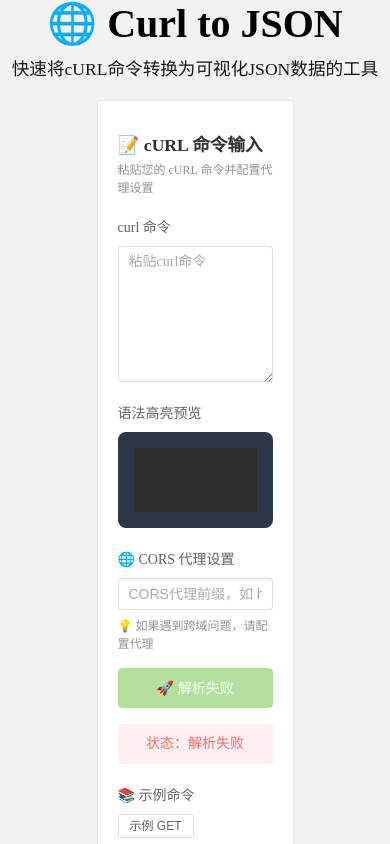
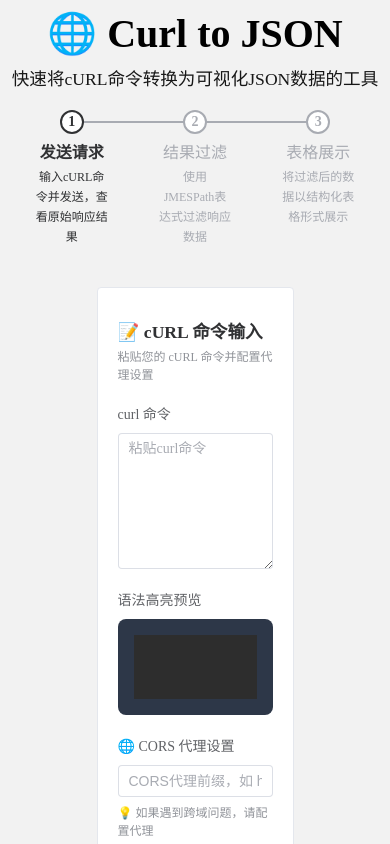
Before and after one commit to ApeAssistant/curl2json-demo, a Vue app: page / in a window 390 px wide. Shown: the top 844 px of the page. Built offline with nearby package versions, Linux system fonts and the light colour scheme.

Commit message:
feat: 重构UI为步骤式展示，优化响应式布局

```diff
--- a/src/App.vue
+++ b/src/App.vue
@@ -1,28 +1,57 @@
 <template>
-  <div>
+  <div class="app-container">
     <div style="text-align: center;margin-bottom: 20px">
       <h1 style="font-size:2.5rem;font-weight:700;margin:0">🌐 Curl to JSON</h1>
       <p style="font-size:1.1rem;margin:8px 0 0 0;opacity:.9">快速将cURL命令转换为可视化JSON数据的工具</p>
     </div>
+
+    <!-- 使用Element Plus的Steps组件 -->
+    <el-steps :active="currentStep - 1" finish-status="success" align-center style="margin-bottom: 40px">
+      <el-step v-for="(step, index) in steps" :key="index" :title="step.title" :description="step.description"></el-step>
+    </el-steps>
+
+    <!-- 步骤内容区域 -->
+    <div class="steps-content">
+      <!-- 步骤一：curl命令发送与结果展示 -->
+      <div v-if="currentStep >= 1" class="step-content">
         <CurlInput style="width: 50vw;margin: 0 auto" v-model="curlText" v-model:proxy="proxy" :valid="parseValid"
                    @send="onSend"/>
+        <transition name="fade">
+          <div v-if="hasData" style="margin-top: 20px">
             <el-divider></el-divider>
-    <FilterPanel v-model="expr" @clear="expr=''" style="margin-bottom: 20px"/>
             <div style="width: 70vw;margin:0 auto">
-      <el-row :gutter="12">
-        <el-col :span="12">
               <ResponseViewer :data="rawData" :error="error" :loading="loading" :nonJson="nonJson" :text="rawText"
                               :title="'原始响应'" :truncated="truncated" :exportable="hasData" :importable="true"
                               @export-json="exportJSON(false)" @import-json="onImportObject"/>
-        </el-col>
-        <el-col :span="12">
+            </div>
+          </div>
+        </transition>
+      </div>
+
+      <!-- 步骤二：结果过滤功能 -->
+      <div v-if="currentStep >= 2" class="step-content">
+        <transition name="fade">
+          <div style="margin-top: 20px">
+            <FilterPanel v-model="expr" @clear="expr=''" style="margin-bottom: 20px"/>
+            <el-divider></el-divider>
+            <div style="width: 70vw;margin:0 auto">
               <ResponseViewer :data="filtered" :title="'过滤结果'" :exportable="hasFiltered" :csvExportable="isArray"
                               @export-json="exportJSON(true)" @export-csv="exportCSV" @export-filtered-json="exportJSON(true)"/>
-        </el-col>
-      </el-row>
             </div>
+          </div>
+        </transition>
+      </div>
+
+      <!-- 步骤三：表格结构化展示 -->
+      <div v-if="currentStep >= 3" class="step-content">
+        <transition name="fade">
+          <div style="margin-top: 20px">
             <el-divider></el-divider>
-    <DataTable v-if="isArray" :items="filteredArray" title="JSON表格" @export-csv="exportCSV"/>
+            <DataTable :items="filteredArray" title="JSON表格" @export-csv="exportCSV"/>
+          </div>
+        </transition>
+      </div>
+    </div>
   </div>
 </template>
 
@@ -44,12 +73,40 @@ const rawText = ref('')
 const truncated = ref(false)
 const nonJson = ref(false)
 const expr = ref('')
-//
+
+// 步骤定义
+const steps = [
+  {
+    title: '发送请求',
+    description: '输入cURL命令并发送，查看原始响应结果'
+  },
+  {
+    title: '结果过滤',
+    description: '使用JMESPath表达式过滤响应数据'
+  },
+  {
+    title: '表格展示',
+    description: '将过滤后的数据以结构化表格形式展示'
+  }
+]
+
+// 当前步骤，根据数据状态自动计算
+const currentStep = computed(() => {
+  if (isArray.value && filteredArray.value.length > 0) {
+    return 3
+  } else if (hasFiltered.value) {
+    return 2
+  } else if (hasData.value) {
+    return 1
+  }
+  return 1
+})
 
 const parseValid = computed(() => {
   const r = parseCurl(curlText.value)
   return r.ok
 })
+
 const hint = computed(() => {
   if (error.value) return error.value
   if (nonJson.value) return '非JSON数据'
@@ -153,3 +210,45 @@ function onImportObject(obj) {
   }
 }
 </script>
+
+<style>
+.app-container {
+  max-width: 1200px;
+  margin: 0 auto;
+  padding: 20px;
+}
+
+.steps-content {
+  margin: 0 auto;
+  max-width: 900px;
+}
+
+.step-content {
+  margin-bottom: 40px;
+}
+
+.fade-enter-active,
+.fade-leave-active {
+  transition: opacity 0.5s ease;
+}
+
+.fade-enter-from,
+.fade-leave-to {
+  opacity: 0;
+}
+
+/* 响应式设计 */
+@media (max-width: 768px) {
+  .app-container {
+    padding: 10px;
+  }
+
+  .step-content {
+    margin-bottom: 20px;
+  }
+
+  .el-steps {
+    margin-bottom: 20px;
+  }
+}
+</style>
```
Lines whose indentation alone changed are shown as unchanged.
